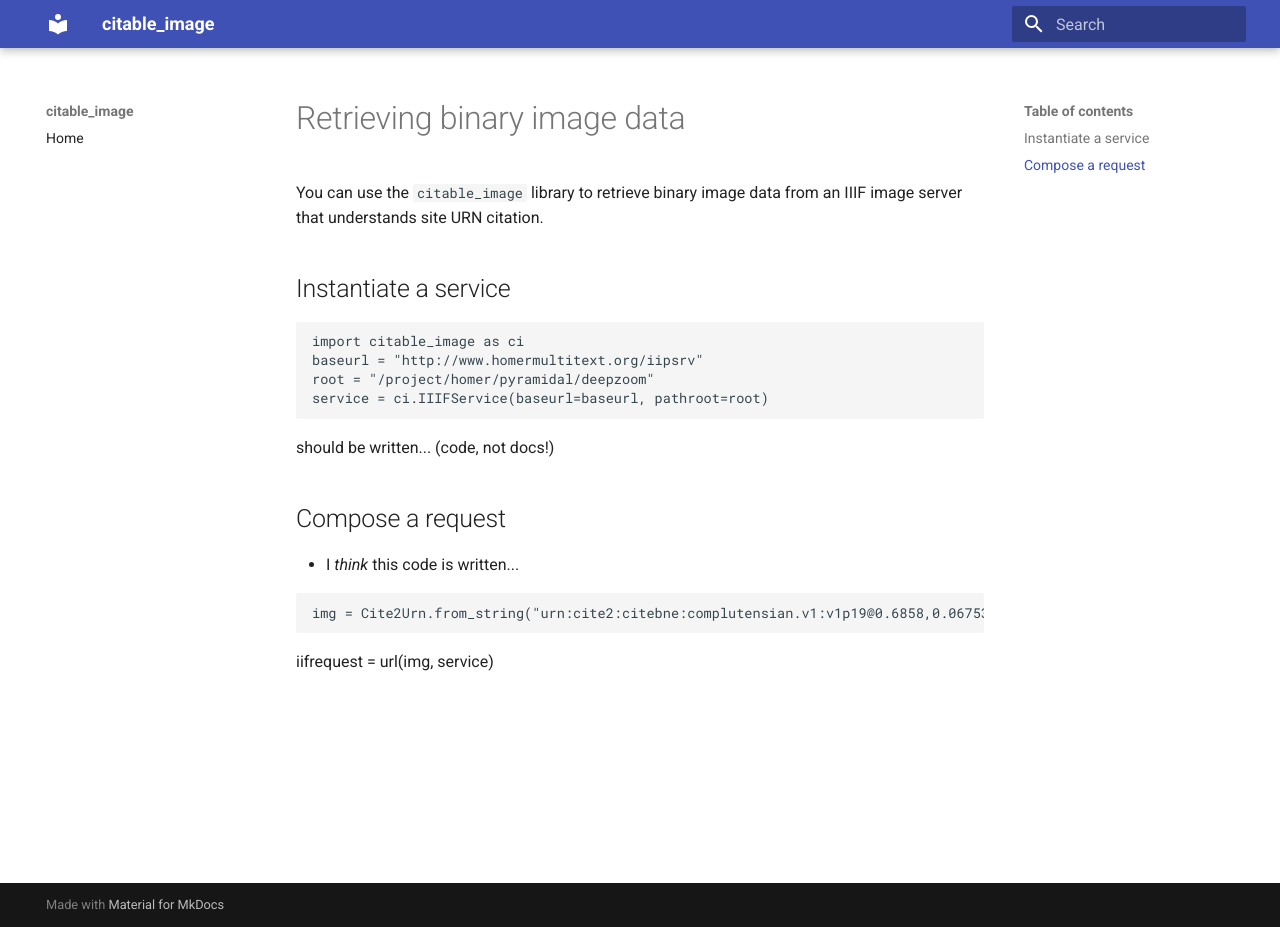
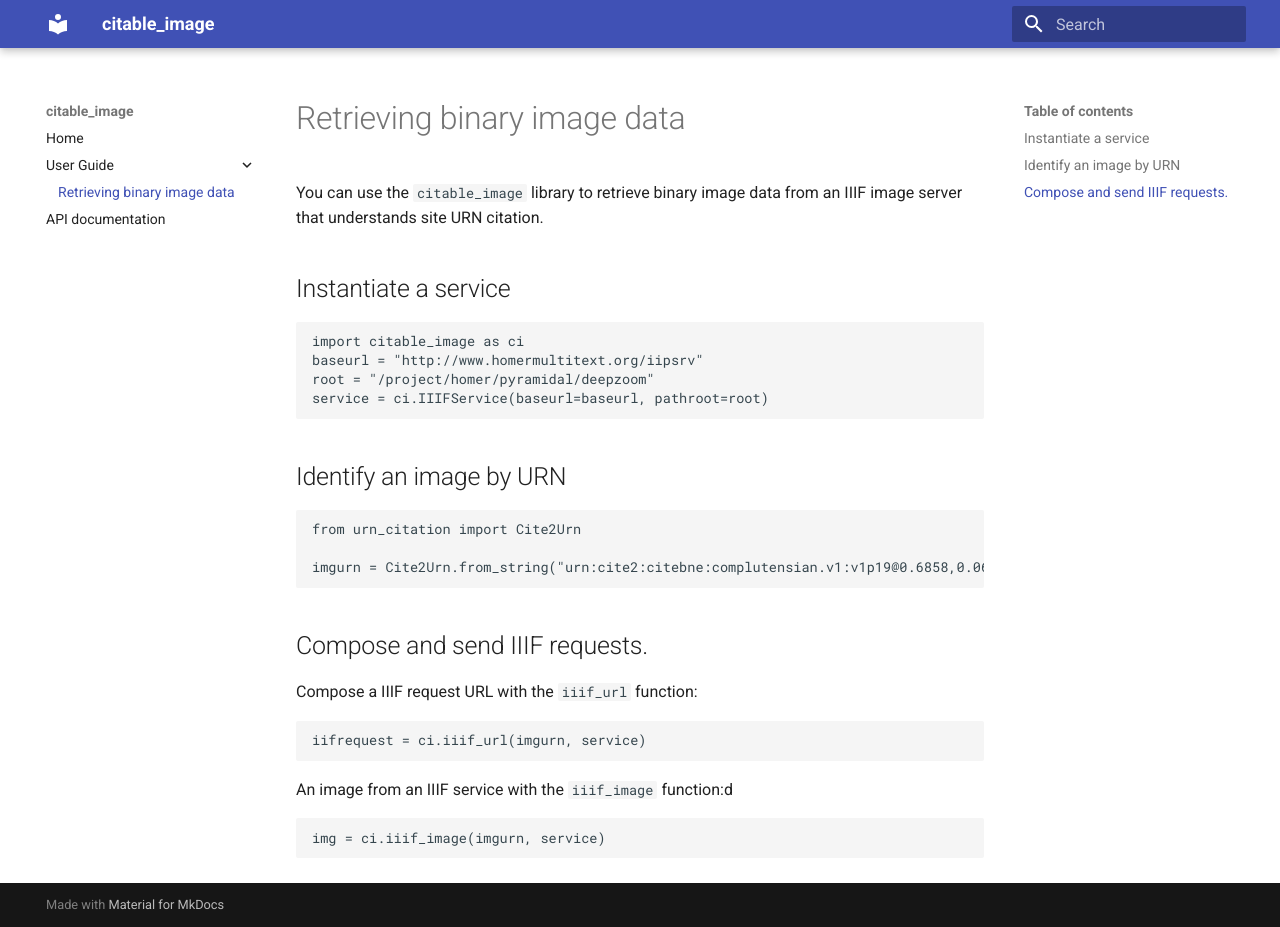
Before and after one commit to neelsmith/citable_image, an MkDocs documentation site: the page built from docs/guide/binary_images.md, in a window 1280 px wide and 927 px high. Built offline with MkDocs 1.6.1 and Material for MkDocs 9.7.7, drawn with Linux system fonts in a browser that asks for light colours.

Commit message:
Add skimpy docs

````diff
--- a/docs/guide/binary_images.md
+++ b/docs/guide/binary_images.md
@@ -14,15 +14,28 @@ service = ci.IIIFService(baseurl=baseurl, pathroot=root)
 ```
 
 
-should be written... (code, not docs!)
-
-## Compose a request
-
-- I *think* this code is written...
+## Identify an image by URN
 
 
 ```python
-img = Cite2Urn.from_string("urn:cite2:citebne:complutensian.v1:v1p19@0.6858,0.06753,0.1013,0.02509")
+from urn_citation import Cite2Urn
+
+imgurn = Cite2Urn.from_string("urn:cite2:citebne:complutensian.v1:v1p19@0.6858,0.06753,0.1013,0.02509")
 ```
 
-iifrequest = url(img, service)
+
+## Compose and send IIIF requests.
+
+Compose a IIIF request URL with the `iiif_url` function:
+
+```python
+iifrequest = ci.iiif_url(imgurn, service)
+```
+
+
+An image from an IIIF service with the `iiif_image` function:d
+
+
+```python
+img = ci.iiif_image(imgurn, service)
+```
--- a/mkdocs.yml
+++ b/mkdocs.yml
@@ -13,3 +13,6 @@ plugins:
 
 nav:
   - "Home": index.md
+  - "User Guide":
+    - "Retrieving binary image data": guide/binary_images.md
+  - "API documentation": apis.md
````
Also changed, not shown: docs/index.md (+4 -2 lines), 1 other file.
